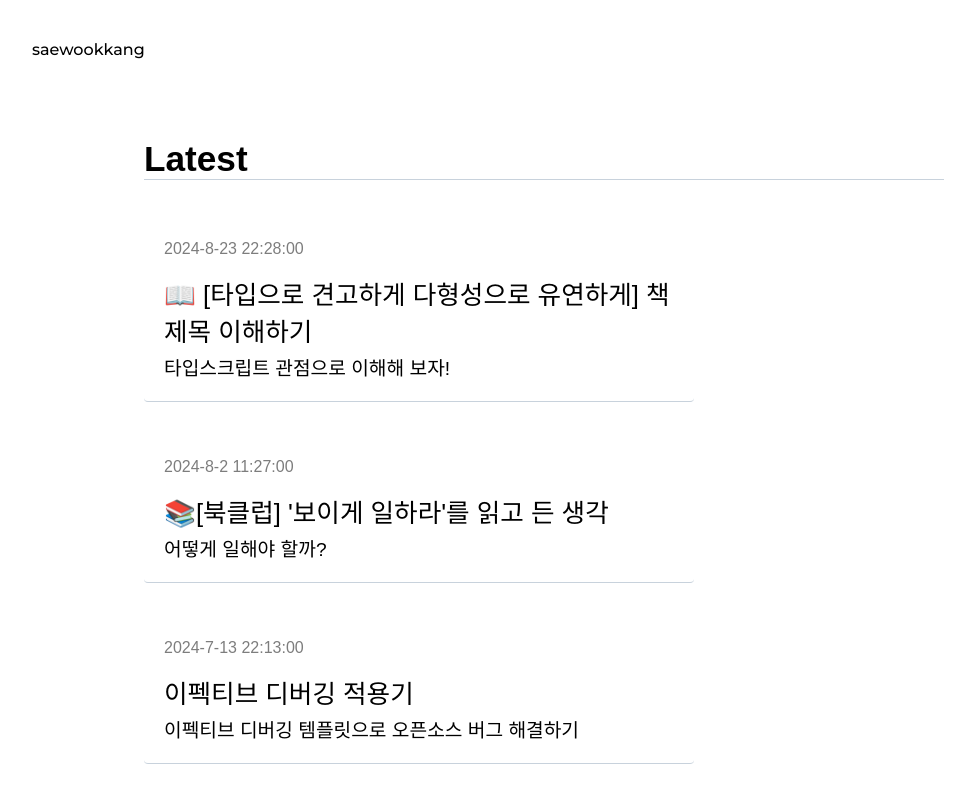
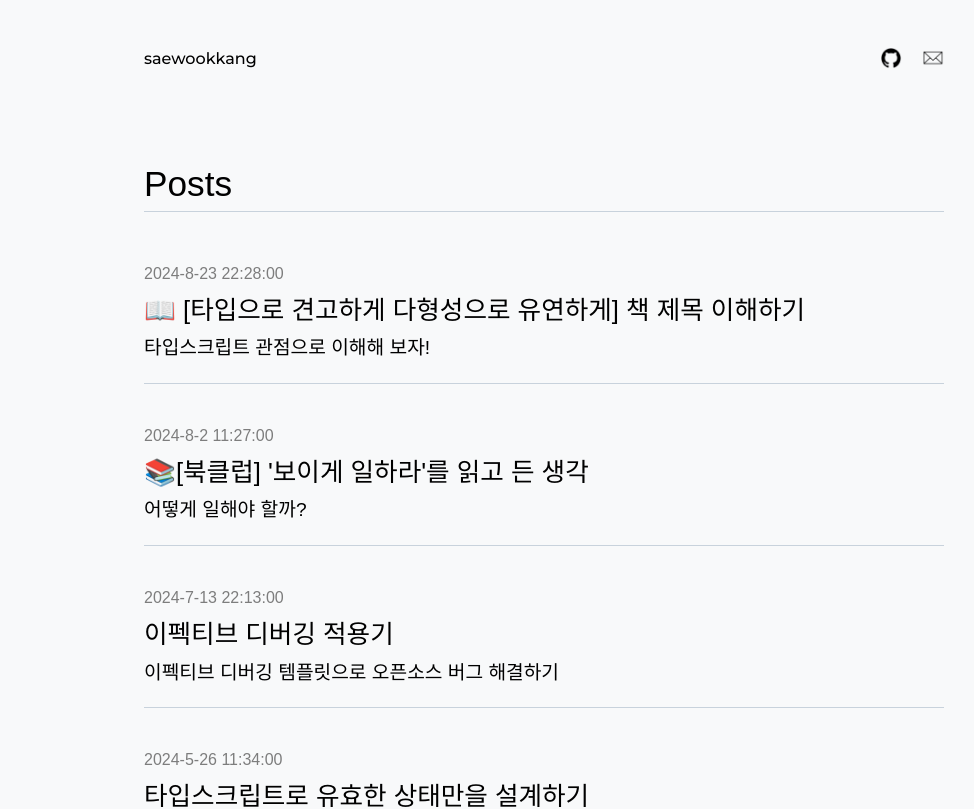
Before and after one commit to SaeWooKKang/next-blog, a Next.js app: page / in a window 1280 px wide. Shown: the top 809 px of the page, without its empty margins (96-1070 px from the left). Built offline with nearby package versions, Linux system fonts and the light colour scheme.

Commit message:
design(/): 메인 페이지 디자인 수정
- 간격
- 깃허브, 이메일 header영역으로 옮김

```diff
--- a/src/pages/index.tsx
+++ b/src/pages/index.tsx
@@ -25,10 +25,10 @@ function PostNames() {
   const { data: postMetaList } = useSWR<Array<PostMeta>>(KEY_POST);
 
   return (
-    <ul>
+    <ul className="flex flex-col gap-[20px]">
       {postMetaList?.map((post) => (
         <li
-          className="title-card"
+          className="title-card py-[20px] border-b border-[var(--post-border)] w-full self-center cursor-pointer"
           key={post.keyword}
         >
           <Link
@@ -57,7 +57,7 @@ function PostNames() {
 function Index() {
   return (
     <Layout>
-      <h1 className="orderby-latest">Latest</h1>
+      <h1 className="orderby-latest mb-[30px]">Posts</h1>
       <PostNames />
     </Layout>
   );
--- a/src/shared/component/layout/index.module.css
+++ b/src/shared/component/layout/index.module.css
@@ -7,11 +7,12 @@
   left: 0;
 }
 .header {
-  width: 100%;
+  max-width: 840px;
   height: auto;
 
-  padding: 40px 10%;
-  margin-bottom: 40px;
+  padding: 40px 20px;
+  margin: 0 auto 40px;
+
   font-family: 'Montserrat', sans-serif;
 }
 .main {
--- a/src/shared/component/layout/index.tsx
+++ b/src/shared/component/layout/index.tsx
@@ -9,16 +9,10 @@ type Props = {
 function Layout({ children }: Props) {
   return (
     <div className={style.layout}>
-      <header className={style.header}>
+      <header className="flex justify-between max-w-[840px] h-auto px-5 py-10 mx-auto mb-10 font-['Montserrat',_sans-serif]">
         <Link href="/">saewookkang</Link>
-      </header>
 
-      <main className={style.main}>
-        {children}
-      </main>
-
-      <footer className={style.footer}>
-        <div>
+        <div className="flex">
           <a href="https://github.com/SaeWooKKang" className={style.image}>
             <Image
               alt="github"
@@ -27,7 +21,7 @@ function Layout({ children }: Props) {
               src="/assets/icons/github.png"
             />
           </a>
-          <a href="mailto:pac11.dev@gmail.com">
+          <a href="mailto:lemonade2929@naver.com">
             <Image
               alt="email"
               width={22}
@@ -36,6 +30,13 @@ function Layout({ children }: Props) {
             />
           </a>
         </div>
+      </header>
+
+      <main className={style.main}>
+        {children}
+      </main>
+
+      <footer className={style.footer}>
         <div>saewookkang • ©2022</div>
       </footer>
     </div>
--- a/src/style/globals.css
+++ b/src/style/globals.css
@@ -1,10 +1,10 @@
-/* @tailwind base; */ /* TODO: */
+@tailwind base;
 @tailwind components;
 @tailwind utilities;
 
 :root {
   /* layout */
-  --bg-primary: rgba(255, 255, 255, 1);
+  --bg-primary: #F8F9FA;
   --footer-bg: rgba(248, 249, 251);
 
   /* post */
@@ -87,25 +87,7 @@ h1 {
   font-size: 2.2rem;
 }
 
-/* title-card */
-.title-card {
-  padding: 20px;
-  margin-bottom: 20px;
-
-  border-bottom: 1px solid var(--post-border);
-  border-radius: 4px;
-  box-shadow: var(--post-shadow) 0px 10px 10px -10p;
-  max-width: 550px;
-}
-
-.title-card:hover {
-
-  box-shadow: 0px 6px 10px 0 rgb(var(--post-border));
-  transition: box-shadow 0.3s ease-in-out;
-}
-
 .title-card h2 {
-  cursor: pointer;
   margin: 0;
   font-size: 1.6rem;
   font-weight: 500;
```
